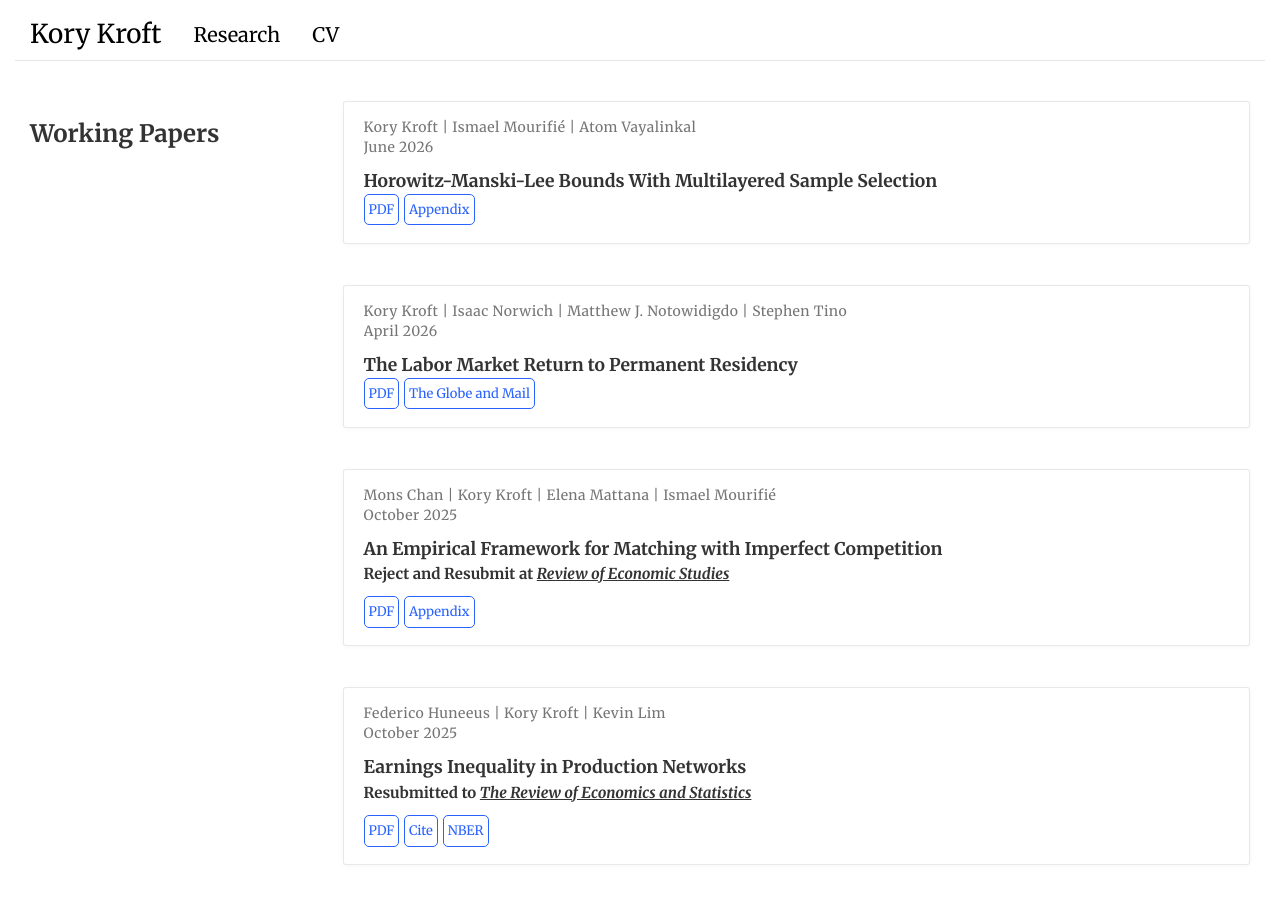
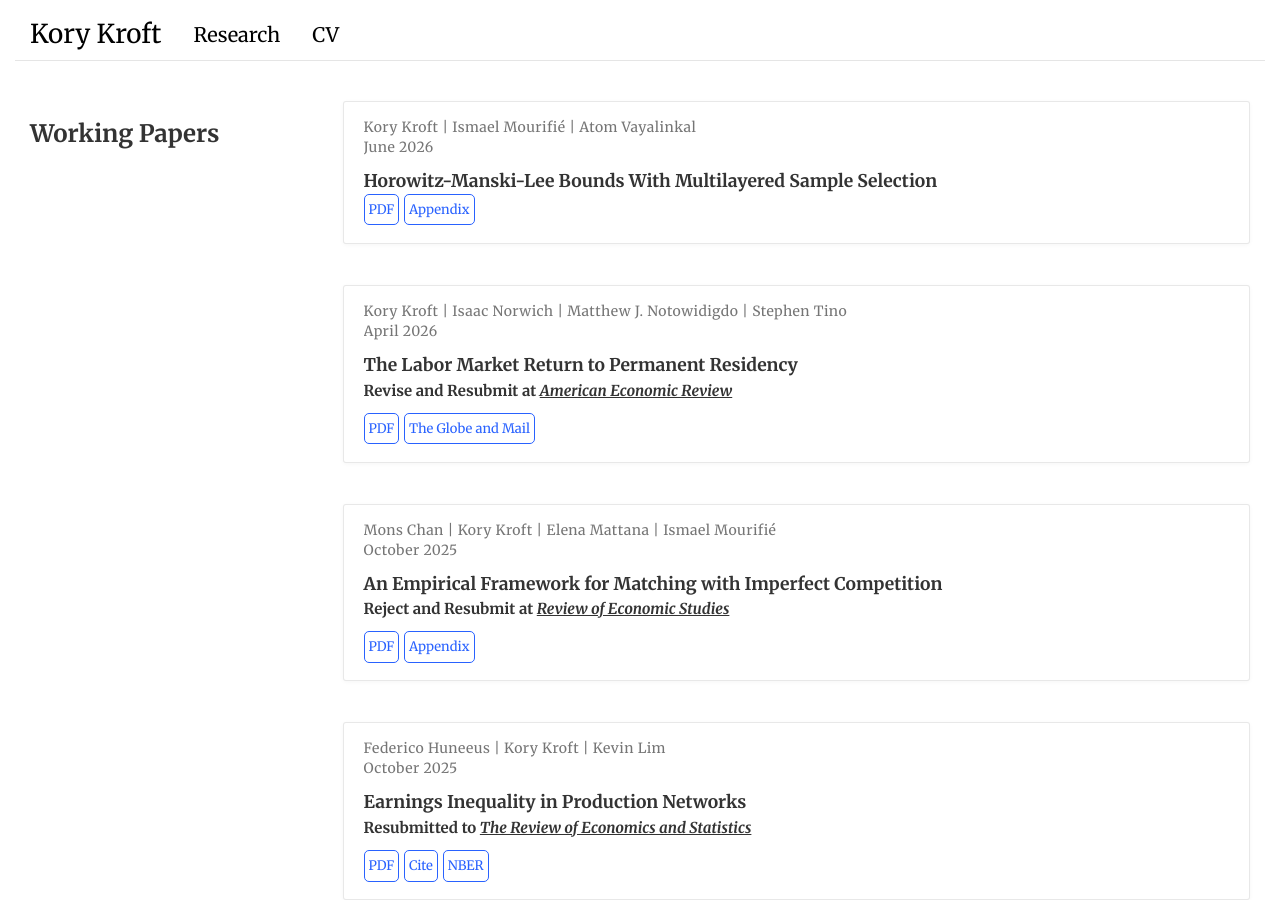
Before and after one commit to korykroft/korykroft.github.io, a Jekyll site: the page built from research/index.html, in a window 1280 px wide and 900 px high. Built offline with Jekyll 4.4.1, drawn with Linux system fonts in a browser that asks for light colours.

Commit message:
Update index.html

```diff
--- a/research/index.html
+++ b/research/index.html
@@ -44,6 +44,7 @@
     </div>
     <h3 class="article-title mb-1 mt-3">The Labor Market Return to Permanent Residency</h3>
     <div class="article-style">
+     <p><strong>Revise and Resubmit at <ins><em>American Economic Review</em></ins></strong>
     </div>
     <div class="btn-links">
       <a class="btn btn-outline-primary my-1 mr-1 btn-sm" href="/files/TR_PR_Transitions.pdf" target="_blank" rel="noopener">PDF</a>
```
